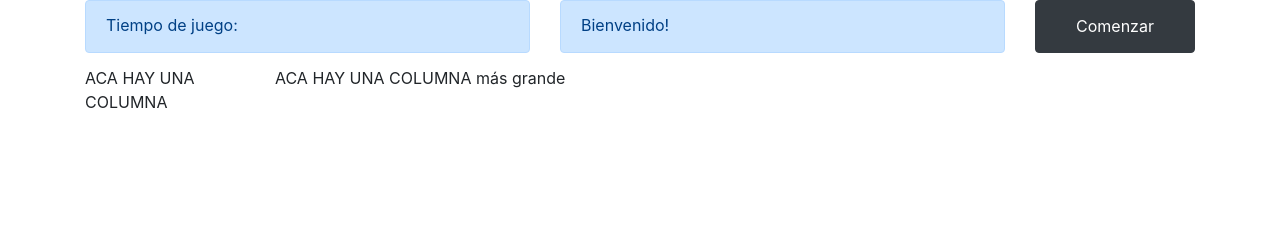
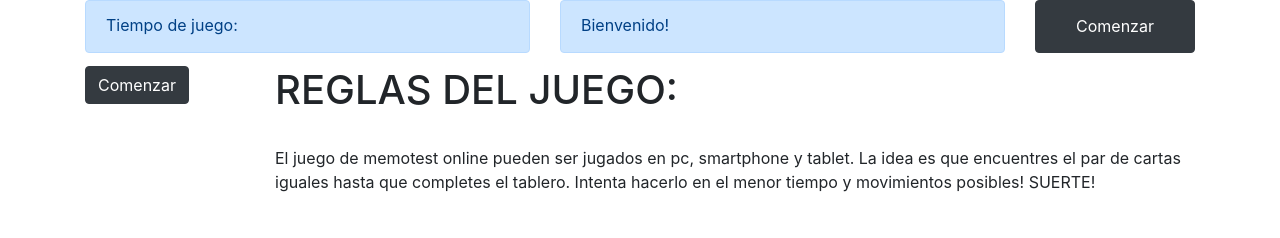
Before and after one commit to AdrianaEG/memo-test, a plain HTML site: page index.html in a window 1280 px wide. Drawn offline with nearby package versions, Linux system fonts and the light colour scheme.

Commit message:
Agrega el boton debajo y un pequeño párrafo

```diff
--- a/index.html
+++ b/index.html
@@ -31,13 +31,17 @@
 
     <div class="container" id="boton-mensaje">
         <div class="row row-cols-2">
-           <div class="col-sm-2 col-lg-2 col-2">
-               ACA HAY UNA COLUMNA
-           </div>
+            <div class="col-sm-2 col-lg-2 col-2">
+                <button type="button" class="btn btn-dark" id="">Comenzar</button>
+            </div>
 
-           <div class="col-sm-10 col-lg-10 col-10">
-               ACA HAY UNA COLUMNA más grande
-           </div>
+            <div class="col-sm-10 col-lg-10 col-10">
+                <h1>REGLAS DEL JUEGO:</h1>
+                <br>
+                <p>
+                   El juego de memotest online pueden ser jugados en pc, smartphone y tablet. La idea es que encuentres el par de cartas iguales hasta que completes el tablero. Intenta hacerlo en el menor tiempo y movimientos posibles! SUERTE!
+                </p>
+            </div>
 
         </div>
     </div>
```
